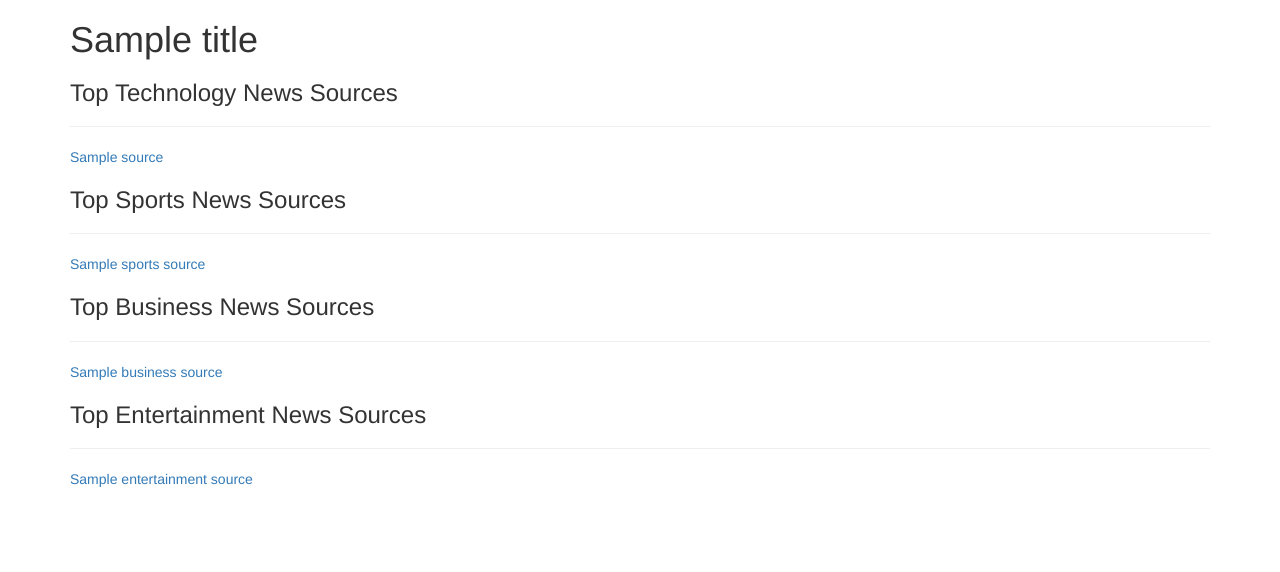
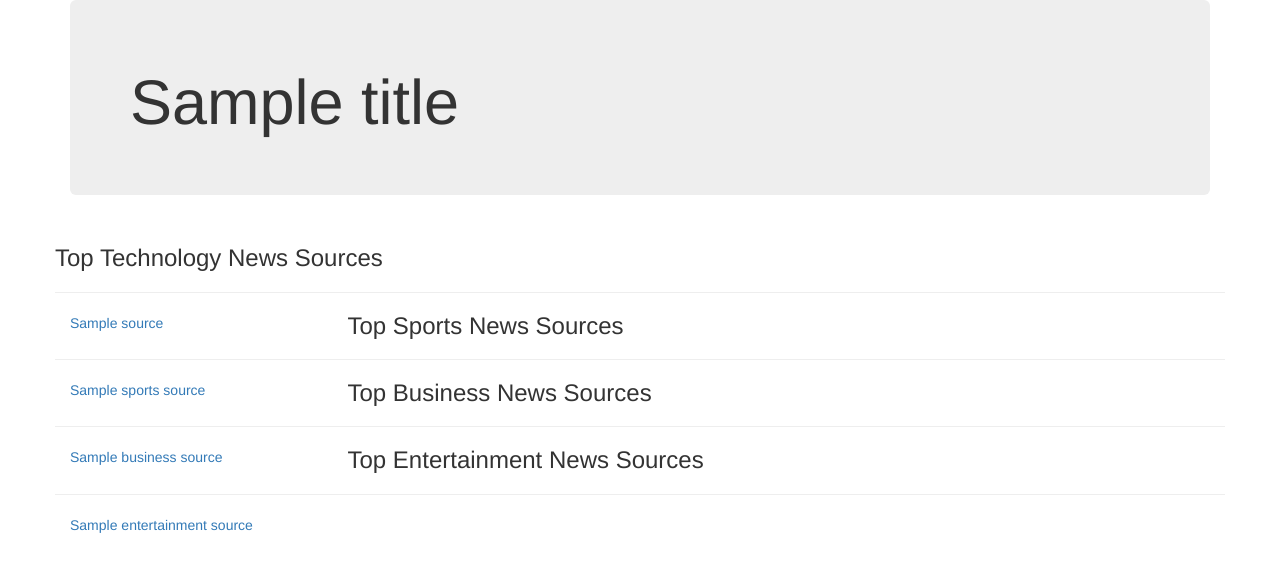
Before and after one commit to GasaGentille/news-Highlight, a Flask app: template app/templates/index.html in a window 1280 px wide. Shown: the top 572 px of the page. Run offline with Flask 2, Linux system fonts and the light colour scheme; the template is opened without the code that fills it: most values are stand-ins (such as "Sample title", 1, 10 or a date in 2020); some libraries are stand-ins or nearby versions.

Commit message:
Arranging the landing page

```diff
--- a/app/templates/index.html
+++ b/app/templates/index.html
@@ -2,11 +2,15 @@
 {% block content %}
 <div class="container">
     <!-- Tittle  Section  -->
-    <h1>{{ title}} </h1>
+    <div class="jumbotron">
+        <h1>{{ title}}</h1>
+    </div>
+    <div class="row">
         <h3> Top Technology News Sources</h3>
         <hr>
         {% for source in technology %}
-    <p><a href='/source/{{source.id}}'>{{source.name}}</a></p>
+
+        <div class="col-md-3"><a href='/source/{{source.id}}'>{{source.name}}</a></div>
 
         {% endfor %}
 
@@ -14,15 +18,16 @@
         <h3> Top Sports News Sources</h3>
         <hr>
         {% for sports_source in sports %}
-    <p><a href='/source/{{sports_source.id}}'>{{ sports_source.name}}</a></p>
+        <div class="col-md-3"><a href='/source/{{sports_source.id}}'>{{ sports_source.name}}</a></div>
         {% endfor %}
+
 
         <!-- Business News Section  -->
 
         <h3> Top Business News Sources</h3>
         <hr>
         {% for business_source in business %}
-    <p><a href='/source/{{business_source.id}}'>{{ business_source.name}}</a></p>
+        <div class="col-md-3"><a href='/source/{{business_source.id}}'>{{ business_source.name}}</a></div>
         {% endfor %}
 
         <!-- Entertainment News Section  -->
@@ -31,8 +36,9 @@
         <hr>
 
         {% for entertainment_source in entertainment %}
-    <p><a href='/source/{{ entertainment_source.id}}'>{{ entertainment_source.name}}</a></p>
+        <div class="col-md-3"><a href='/source/{{ entertainment_source.id}}'>{{ entertainment_source.name}}</a></div>
         {% endfor %}
+    </div>
 </div>
 
 
```
Lines whose indentation alone changed are shown as unchanged.
